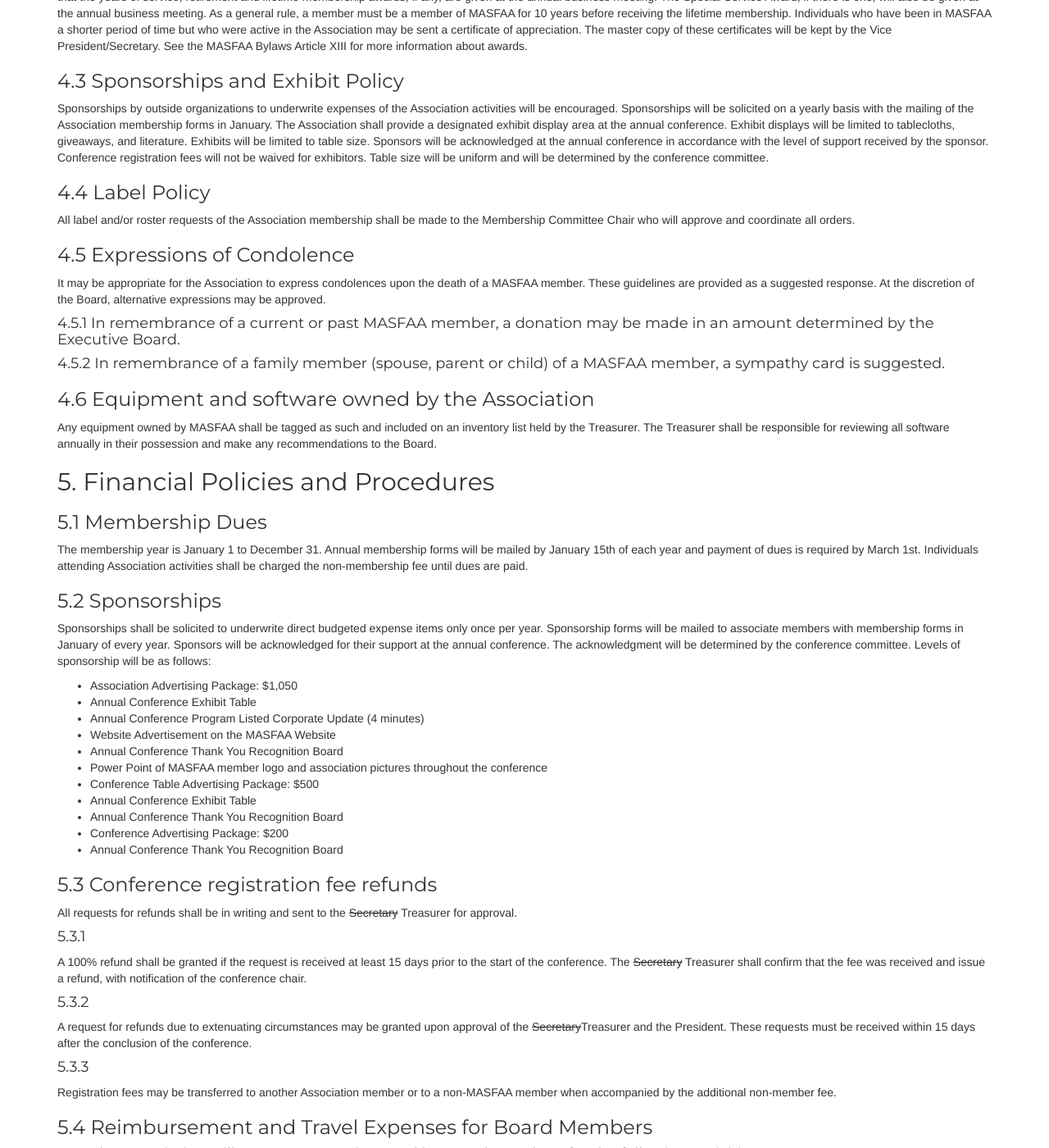
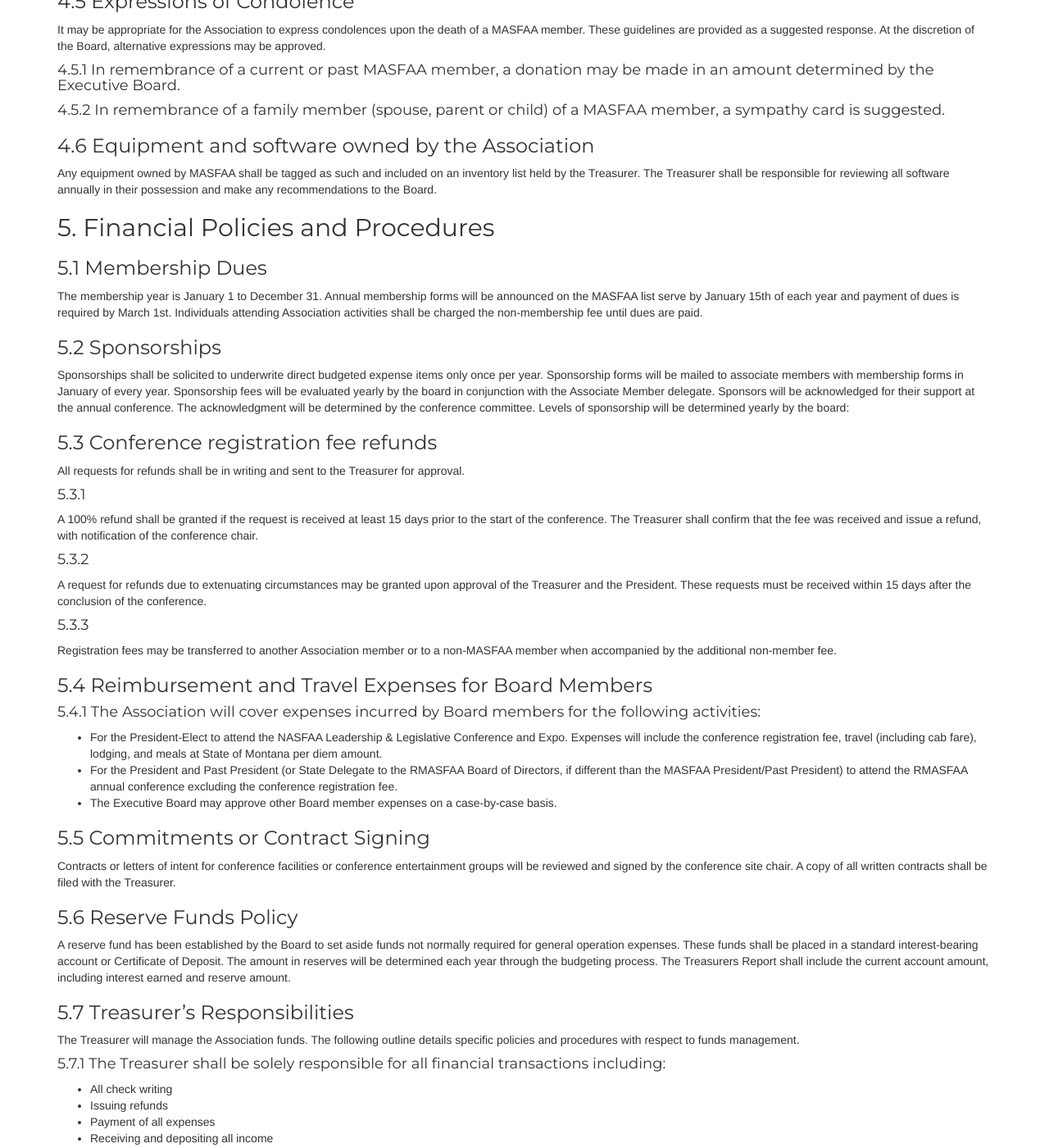
Before and after one commit to mhellwinkel/www.masfaaonline.org, a Jekyll site: the page built from governance/policies.md, in a window 1280 px wide and 1400 px high, scrolled down 6454 px. Shown: the whole window at 82% size. Built offline with Jekyll 4.4.1, drawn with Linux system fonts in a browser that asks for light colours; nearby versions of some CDN libraries; some of the changed text lies outside the part shown.

Commit message:
GT-5741 - Document updates

```diff
--- a/governance/policies.md
+++ b/governance/policies.md
@@ -12,7 +12,7 @@
 
 ### 1.1 Purpose
 
-The Association's Policies and Procedures Manual is designed to provide guidance, reference material, and historical continuity for the Executive Board and committee members. This document is stored on computer disc for ease in updating and transfer as the Executive Board and committee members' change.
+The Association's Policies and Procedures Manual is designed to provide guidance, reference material, and historical continuity for the Executive Board and committee members.
 
 Each member of the Executive Board and committee members is responsible for knowing the content of the Policies and Procedures Manual and suggesting changes and updates. The manual is updated as needed for distribution to new Board members and committee members. The Immediate Past President is responsible for overseeing the updates to the Policies and Procedures Manual. This document is available on the MASFAA website at [http://www.masfaaonline.org/](http://www.masfaaonline.org/).
 
@@ -146,6 +146,7 @@
 * Call and preside at all meetings of the Association and the Board, determine length of floor debate, manner of voting, and agenda items;
 * Serve as an ex officio member of Association committees.
 * Represent MASFAA on the RMASFAA Board (as long as that individual is a RMASFAA member in good standing);
+* Buy state gift for RMASFAA Conference;
 * Ensure that the Association selects members for acknowledgments as outlined by the Bylaws;
 * Submit an annual report to the Association membership on all matters which may be of interest or concern to the Association which have taken place during that term in office;
 * Ensure that the location and conference site committee chair be identified for the upcoming annual conference.
@@ -213,8 +214,9 @@
 * Reconcile funds on a timely basis;
 * Responsible for the proper and timely filing of all reports to include all necessary tax forms and audits and payment of Association bills;
 * Responsible to the account receivable billing of sponsorships or registration fees;
-* Serve as chair of the Budget/Audit and Membership Committees;
+* Responsible for ensuring the consistent membership numbers for both institutional and associate members;
 * Prepares the annual budget for Board approval;
+* Have an audit performed on the Associations’s financial records at the end of the Treasurer’s term (Bi-annual).
 * Perform other functions as assigned by the President or Executive Board.
 
 ##### 2.8.4.3 Length of Office
@@ -230,10 +232,11 @@
 ##### 2.8.5.2 Characteristics, Duties and Responsibilities
 
 * Participate in the meetings and activities of the Board and contribute to the formulation of policies and practices of the Association;
-* Chairs the Nominations Committee;
+* Select nominees for the several elected offices and to report to the Association at the annual meeting at which time opportunities shall be given for additional nominations from the floor;
 * Oversees updates to the Policies and Procedures Manual and MASFAA Bylaws;
 * Serve as the Association's Historian which includes organizing the recognition of members for years of serve as described in the MASFAA Bylaws at the annual conference as well as retirement and lifetime membership recognition. As Historian, responsible for the written Association history;
 * Forward all Association historical information to the next Immediate Past President.
+* Solicit nominees for Financial Aid Professional of the year.
 
 ##### 2.8.5.3 Length of Office
 
@@ -268,7 +271,7 @@
 
 * Attend all Board meetings as well as the annual business meeting;
 * Serve as contact person for the general membership to the Executive Board;
-* The outgoing Executive Member-At-Large shall serve as a member of the Nominations Committee;
+* Serve as MASFAA representatives on other boards where MASFAA is a member;
 * Perform other duties as assigned by the President or prescribed by The Executive Board.
 
 ##### 2.8.7.3 Length of Office
@@ -277,23 +280,11 @@
 
 ## 3. Standing Committees
 
-### 3.1 Nominations Committee
-
-There shall be a Nominations Committee of three members whose duty it shall be to select nominees for the several elected offices and to report to the Association at the annual meeting at which time opportunities shall be given for additional nominations from the floor. The Immediate Past President will chair this committee and other members will include the President and the outgoing Member-At-Large. Any meeting of this committee may be conducted over email instead of calling an in-person meeting.
-
-### 3.2 Membership Committee
-
-The Treasurer shall chair the Membership Committee and may solicit additional committee members as needed. Association membership is renewed on a yearly basis and the Membership Committee is responsible for ensuring the consistent membership numbers for both institutional and associate members. Membership lists must be provided by this committee in a timely manner to the Board and other committees as needed. This committee will be called to meet only if the need arises.
-
-### 3.3 Budget and Audit
-
-The Treasurer shall chair the Budget and Audit Committee. This committee should, at a minimum, consist of the President and Associate Member Delegate and others as needed and recruited by the Treasurer. This committee is responsible for developing and maintaining proper fiscal controls for the Association. This includes overseeing the establishment of the yearly Association budget as well as arranging for the auditing of the Association financial records on a bi-annual basis as the change of Treasurer occurs. An Association member can perform this audit and a report must be made to the Executive Board Meeting following this transfer of records. This committee shall meet only if the need arises.
-
-### 3.4 Conference Planning Committee
+### 3.1 Conference Planning Committee
 
 This committee is responsible for planning the annual conference, which meets the professional needs of the membership and supports the mission statement and long range plans for the Association. The President-Elect shall be in charge of planning the program and the overall coordinating of arrangements for the annual conference. The entire Executive Board will be invited to be a part of this committee as well as other members as recruited by the President-Elect. This committee will meet once, at a minimum, at least three months prior to the annual conference. See section six (6) for more information about conference planning.
 
-### 3.5 Ad Hoc Committees
+### 3.2 Ad Hoc Committees
 
 As needed, the President can establish ad hoc committees. These committees should have a specific purpose and are dissolved once that purpose is complete. An ad hoc committee may become a standing committee upon the Executive Boards approval.
 
@@ -313,7 +304,7 @@
 
 ### 4.4 Label Policy
 
-All label and/or roster requests of the Association membership shall be made to the Membership Committee Chair who will approve and coordinate all orders.
+All label and/or roster requests of the Association membership shall be made to the Treasurer who will approve and coordinate all orders.
 
 ### 4.5 Expressions of Condolence
 
@@ -331,35 +322,23 @@
 
 ### 5.1 Membership Dues
 
-The membership year is January 1 to December 31\. Annual membership forms will be mailed by January 15th of each year and payment of dues is required by March 1st. Individuals attending Association activities shall be charged the non-membership fee until dues are paid.
+The membership year is January 1 to December 31\. Annual membership forms will be announced on the MASFAA list serve by January 15th of each year and payment of dues is required by March 1st. Individuals attending Association activities shall be charged the non-membership fee until dues are paid.
 
 ### 5.2 Sponsorships
 
-Sponsorships shall be solicited to underwrite direct budgeted expense items only once per year. Sponsorship forms will be mailed to associate members with membership forms in January of every year. Sponsors will be acknowledged for their support at the annual conference. The acknowledgment will be determined by the conference committee. Levels of sponsorship will be as follows:
-
-* Association Advertising Package: $1,050
-* Annual Conference Exhibit Table
-* Annual Conference Program Listed Corporate Update (4 minutes)
-* Website Advertisement on the MASFAA Website
-* Annual Conference Thank You Recognition Board
-* Power Point of MASFAA member logo and association pictures throughout the conference
-* Conference Table Advertising Package: $500
-* Annual Conference Exhibit Table
-* Annual Conference Thank You Recognition Board
-* Conference Advertising Package: $200
-* Annual Conference Thank You Recognition Board
+Sponsorships shall be solicited to underwrite direct budgeted expense items only once per year. Sponsorship forms will be mailed to associate members with membership forms in January of every year. Sponsorship fees will be evaluated yearly by the board in conjunction with the Associate Member delegate. Sponsors will be acknowledged for their support at the annual conference. The acknowledgment will be determined by the conference committee. Levels of sponsorship will be determined yearly by the board:
 
 ### 5.3 Conference registration fee refunds
 
-All requests for refunds shall be in writing and sent to the <s>Secretary</s> Treasurer for approval.
+All requests for refunds shall be in writing and sent to the Treasurer for approval.
 
 #### 5.3.1
 
-A 100% refund shall be granted if the request is received at least 15 days prior to the start of the conference. The <s>Secretary</s> Treasurer shall confirm that the fee was received and issue a refund, with notification of the conference chair.
+A 100% refund shall be granted if the request is received at least 15 days prior to the start of the conference. The Treasurer shall confirm that the fee was received and issue a refund, with notification of the conference chair.
 
 #### 5.3.2
 
-A request for refunds due to extenuating circumstances may be granted upon approval of the <s>Secretary</s>Treasurer and the President. These requests must be received within 15 days after the conclusion of the conference.
+A request for refunds due to extenuating circumstances may be granted upon approval of the Treasurer and the President. These requests must be received within 15 days after the conclusion of the conference.
 
 #### 5.3.3
 
@@ -369,13 +348,13 @@
 
 #### 5.4.1 The Association will cover expenses incurred by Board members for the following activities:
 
-* For the President-Elect to attend the NASFAA Leadership Conference. Expenses will include the conference registration fee, travel (including cab fare), lodging, and meals at State of Montana per diem amount.
-* For the President (or State Delegate to the RMASFAA Board of Directors, if different than the MASFAA President) to attend the RMASFAA annual conference excluding the conference registration fee.
+* For the President-Elect to attend the NASFAA Leadership & Legislative Conference and Expo. Expenses will include the conference registration fee, travel (including cab fare), lodging, and meals at State of Montana per diem amount.
+* For the President and Past President (or State Delegate to the RMASFAA Board of Directors, if different than the MASFAA President/Past President) to attend the RMASFAA annual conference excluding the conference registration fee.
 * The Executive Board may approve other Board member expenses on a case-by-case basis.
 
 ### 5.5 Commitments or Contract Signing
 
-Contracts or letters of intent for conference facilities or conference entertainment groups will be reviewed and signed by the conference site chair. A copy of all written contracts shall be filed with the <s>Secretary</s> Treasurer.
+Contracts or letters of intent for conference facilities or conference entertainment groups will be reviewed and signed by the conference site chair. A copy of all written contracts shall be filed with the Treasurer.
 
 ### 5.6 Reserve Funds Policy
 
@@ -411,13 +390,19 @@
 
 All Association checks that are not cashed within 90 days will be considered stale dated. It will be the payee's responsibility to contact the Treasurer for a duplicate to be issued. By declaring a check stale, the Association is not relinquishing its obligation to the payee.
 
+### 5.10 Scholarships
+
+The Association may offer scholarships to members to attend RMASFAA Summer Institute.  The Executive Board will determine the number and amount of scholarship each year.  Traditionally one Minority Scholarship and one general scholarship will be awarded each year to cover the early bird rate of the institute registration fee.
+
+Mick Hanson Professional Development Scholarship: When funds are available, this $500 scholarship will be awarded to a mentee or mentor who has been accepted into the RMASFAA Leadership Pipeline. Recipients of the scholarship are required to be a MASFAA and a RMASFAA member. This scholarship will be used to help offset costs related to the RMASFAA Fall Conference (conference fee, lodging, and travel expenses). Selection of the recipient will reside with the MASFAA Executive Board.
+
 ## 6. Conference Guidelines
 
 In addition to the NASFAA conference planning guide the following will be used to help the Conference Planning Committee with planning of the annual conference.
 
 ### 6.1 Site and Date Selection
 
-The site and dates of the annual conference will be determined two years prior to that conference so that appropriate time is allowed for determining a site chair, booking a conference facility and getting the MASFAA conference on the RMASFAA calendar. In order to maximize attendance of out-of-state professionals, every effort should be made to schedule the MASFAA conference without conflicting with any other RMASFAA states conferences. The Board should obtain the most current RMASFAA calendar before selecting conference dates. In order to accommodate members limited travel budgets, the Board will schedule the MASFAA annual conference in conjunction with Department of Education training and, when offered, RMASFAA Decentralized training. Although any appropriate site in the state may be selected for the annual conference, the Board has set the following tentative order of state conference sites.
+The site and dates of the annual conference will be determined one year prior to that conference so that appropriate time is allowed for determining a site chair, booking a conference facility and getting the MASFAA conference on the RMASFAA calendar. In order to maximize attendance of out-of-state professionals, every effort should be made to schedule the MASFAA conference without conflicting with any other RMASFAA states conferences. The Board should obtain the most current RMASFAA calendar before selecting conference dates. In order to accommodate members limited travel budgets, the Board will schedule the MASFAA annual conference in conjunction with Department of Education training and, when offered, RMASFAA Decentralized training. Although any appropriate site in the state may be selected for the annual conference, the Board has set the following tentative order of state conference sites.
 
 * Butte
 * Helena
```
Also changed, not shown: other parts of governance/policies.md (+3 -3 lines), governance/index.md (+5 -4 lines), 3 other files.
